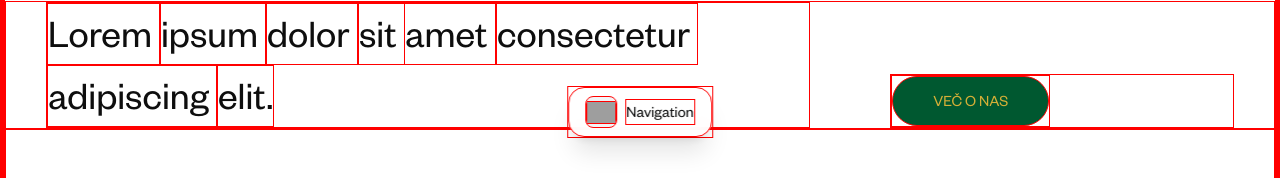
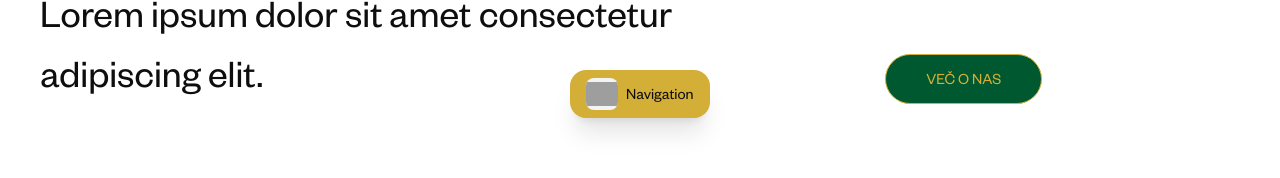
Before and after one commit to Valex99/my-app, a Next.js app: page /about-us in a window 1280 px wide. Shown: the part 622-800 px from the top of the page. Built offline with nearby package versions, Linux system fonts and the light colour scheme; grey boxes are pictures that could not be loaded.

Commit message:
Finish nav component

```diff
--- a/src/app/components/ui/nav.tsx
+++ b/src/app/components/ui/nav.tsx
@@ -19,7 +19,7 @@ export default function Nav() {
   const [open, setOpen] = useState(false);
 
   return (
-    <div className="fixed bottom-10 left-1/2 -translate-x-1/2 z-50 flex flex-col items-center">
+    <div className="fixed bottom-15 left-1/2 -translate-x-1/2 z-50 flex flex-col items-center">
       {/* Animated menu */}
       <AnimatePresence>
         {open && (
@@ -69,7 +69,7 @@ export default function Nav() {
       {!open && (
         <button
           onClick={() => setOpen((v) => !v)}
-          className="flex items-center gap-2 px-4 py-2 rounded-2xl shadow-xl bg-white/95 backdrop-blur-md transition hover:scale-105 active:scale-95"
+          className="bg-rolex-gold flex items-center gap-2 px-4 py-2 rounded-2xl shadow-xl backdrop-blur-md transition hover:scale-105 active:scale-95"
           style={{ minWidth: 140 }}
           aria-label="Open navigation menu"
         >
--- a/src/app/globals.css
+++ b/src/app/globals.css
@@ -45,6 +45,6 @@ body {
   font-family: var(--font-founders-grotesk), Arial, Helvetica, sans-serif;
 }
 
-* {
+/* * {
   border: 1px solid red;
-}
+} */
```
